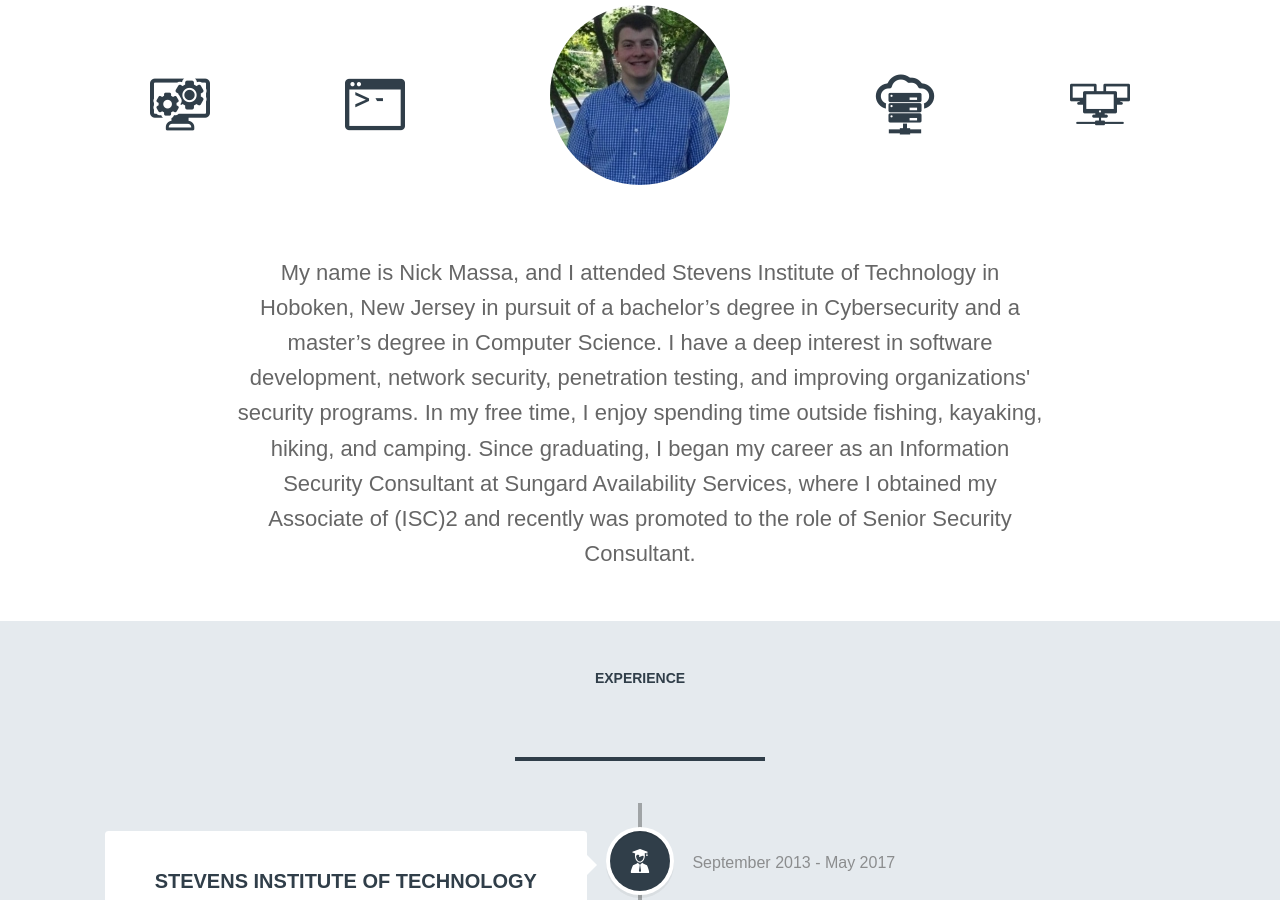
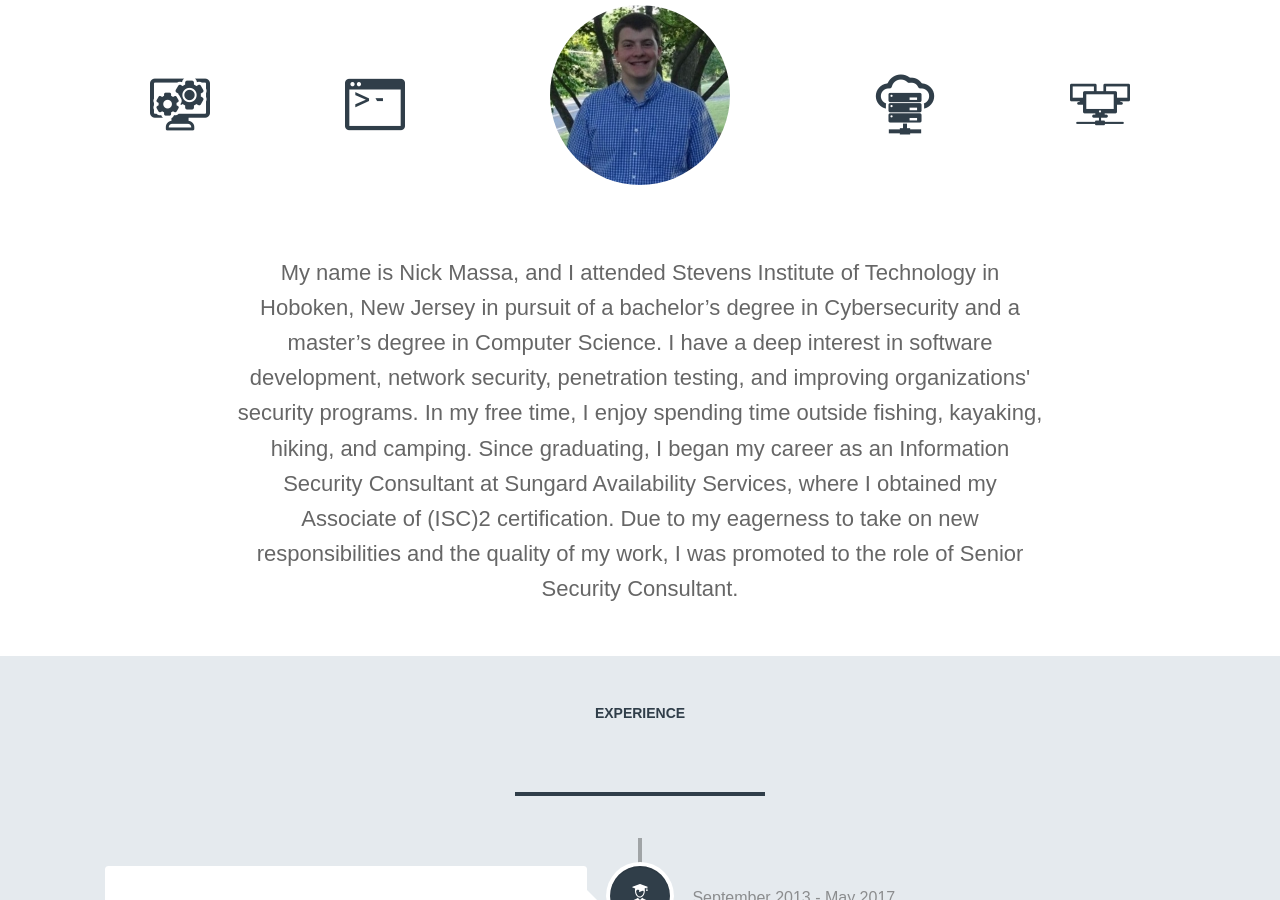
Before and after one commit to nickm221/nickmassa.com, a Jekyll site: the page built from index.html, in a window 1280 px wide and 900 px high, scrolled down 637 px. Built offline with Jekyll 4.4.1, drawn with Linux system fonts in a browser that asks for light colours; nearby versions of some CDN libraries; Markdown is read by kramdown in place of the engine named in the settings.

Commit message:
Update about.html

```diff
--- a/_includes/about.html
+++ b/_includes/about.html
@@ -15,7 +15,7 @@
     <div class="glyph-icon flaticon-computers13"></div>
   </div>
   <div class="blurb">
-    <p>My name is Nick Massa, and I attended Stevens Institute of Technology in Hoboken, New Jersey in pursuit of a bachelor’s degree in Cybersecurity and a master’s degree in Computer Science.  I have a deep interest in software development, network security, penetration testing, and improving organizations' security programs. In my free time, I enjoy spending time outside fishing, kayaking, hiking, and camping.  Since graduating, I began my career as an Information Security Consultant at Sungard Availability Services, where I obtained my Associate of (ISC)2 and recently was promoted to the role of Senior Security Consultant.</p>
+    <p>My name is Nick Massa, and I attended Stevens Institute of Technology in Hoboken, New Jersey in pursuit of a bachelor’s degree in Cybersecurity and a master’s degree in Computer Science.  I have a deep interest in software development, network security, penetration testing, and improving organizations' security programs. In my free time, I enjoy spending time outside fishing, kayaking, hiking, and camping.  Since graduating, I began my career as an Information Security Consultant at Sungard Availability Services, where I obtained my Associate of (ISC)2 certification. Due to my eagerness to take on new responsibilities and the quality of my work, I was promoted to the role of Senior Security Consultant.</p>
   </div>
   <div class="skill-lock"></div>
 </section>
```
